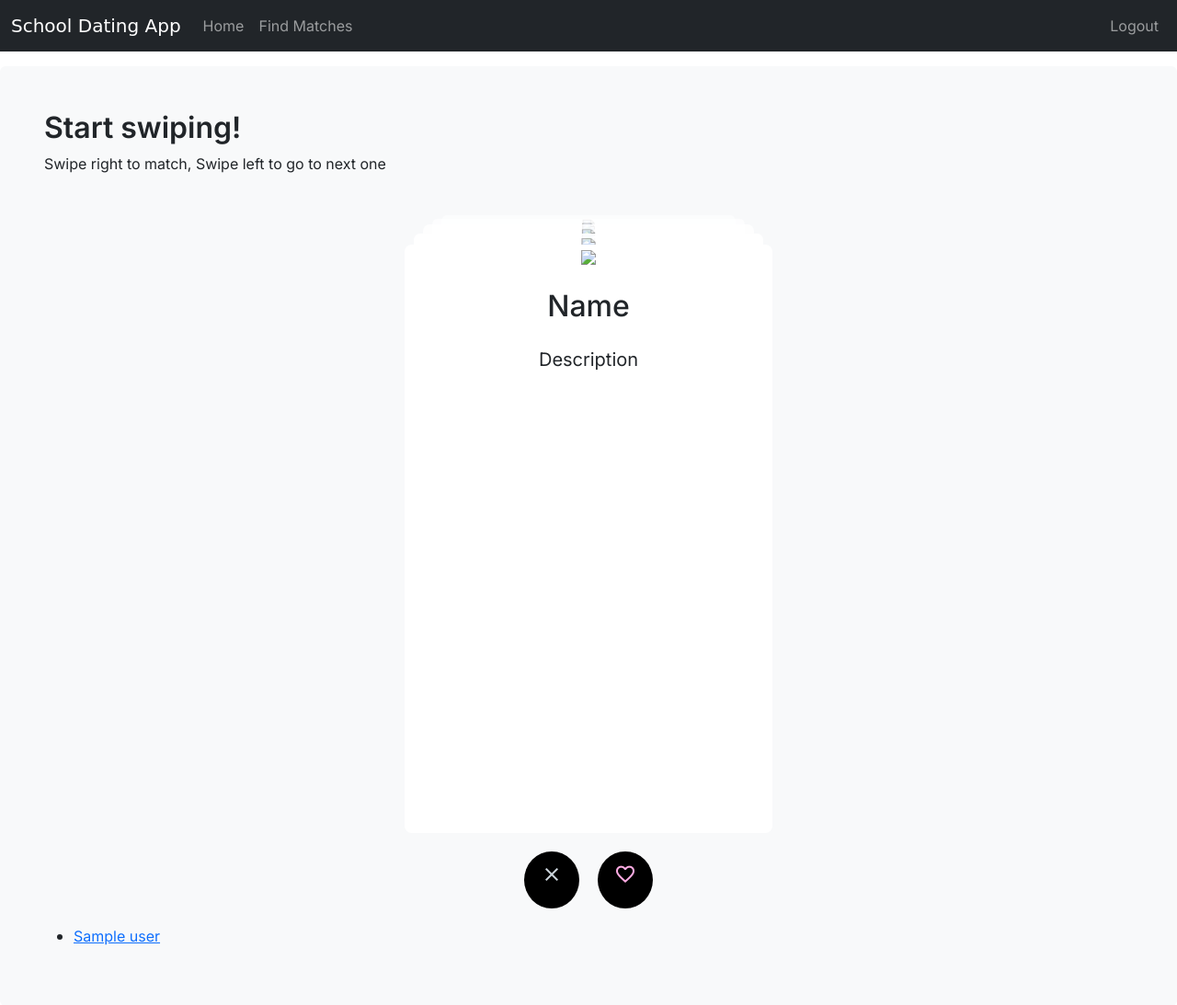
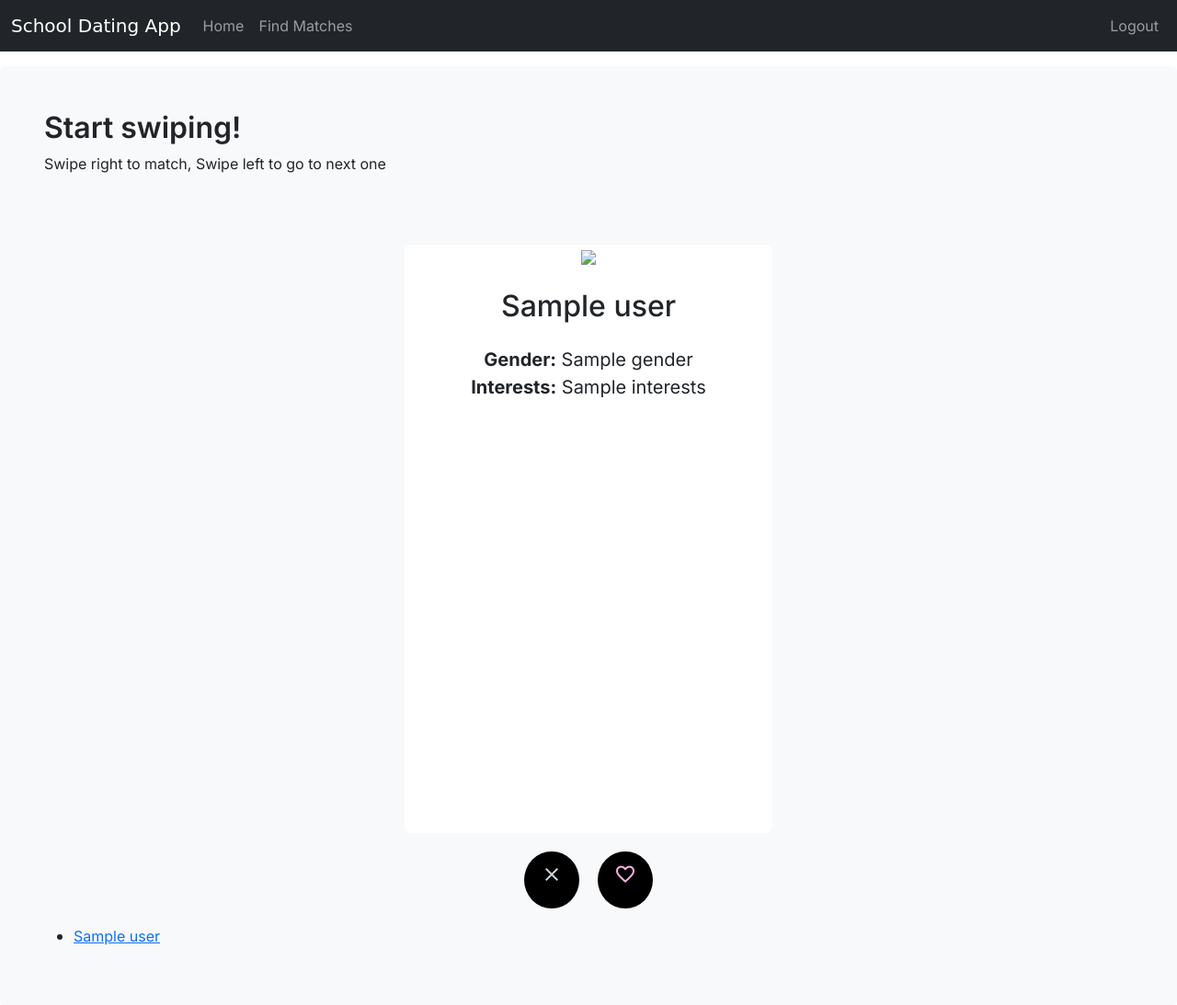
Before and after one commit to ZFCrow/SITDating, a Flask app: template templates/home.html in a window 1280 px wide. Shown: the top 1093 px of the page at 92% size. Run offline with Flask 3, Linux system fonts and the light colour scheme; the visitor is signed in with stand-in values (Sample User, id 1); the template is opened without the code that fills it: most values are stand-ins (such as "Sample title", 1, 10 or a date in 2020); parts of the project's set-up code (start-up, migrations or seed data) failed here and were passed over; some libraries are stand-ins or nearby versions; some web fonts are replaced.

Commit message:
match backend, swipe right backend

```diff
--- a/app.py
+++ b/app.py
@@ -7,14 +7,16 @@ from flask import (
     jsonify,
     flash,
     session,
+
 )
 from sshtunnel import SSHTunnelForwarder
-from Models import db
+from Models import db, SwipeRight, Matches
 from DBManager import DBManager
 
 
 app = Flask(__name__)
 app.config["SECRET_KEY"] = "secret"
+
 
 # SSH server details
 ssh_host = "35.212.133.154"
@@ -48,6 +50,9 @@ app.config["SQLALCHEMY_TRACK_MODIFICATIONS"] = False
 # pass the app to the db object
 db.init_app(app)
 dbmanager = DBManager()
+
+# with app.app_context():
+#     db.create_all() # Create tables
 
 
 @app.route("/")
@@ -87,8 +92,28 @@ def match():
     #retrieve the user id from the session
     user_id = session['user_id']
     matches = dbmanager.get_matches(user_id)
-    print (matches)
+    for match in matches:
+        print(match.username)
+        print (match.age)
     return render_template("match.html", matches = matches)
+
+@app.route("/swipe-right", methods=["POST"])
+def swipe_right():
+    data = request.get_json()
+    userID = session['user_id']
+    swipeeID = data['user_id']
+    print (userID, swipeeID)
+
+    response = dbmanager.add_swipe_right(userID, swipeeID)
+
+    #check if its a match or a swipe right
+    if isinstance(response, Matches):
+        print ("Match")
+        return jsonify({"status": "match"}), 200
+    elif isinstance(response, SwipeRight):
+        print ("Swipe Right")
+        return jsonify({"status": "swipe right"}), 200
+
 
 
 @app.route("/register", methods=["GET", "POST"])
@@ -144,6 +169,7 @@ def preference():
     return render_template("preference.html")
 
 
+
 @app.route("/logout")
 def logout():
     session.pop("user_id", None)
--- a/templates/home.html
+++ b/templates/home.html
@@ -13,31 +13,18 @@
         <p class="inter-regular">Swipe right to match, Swipe left to go to next one</p>
         <div class="tinder">
             <div class="tinder--cards">
-                <div class="tinder--card">
+
+                {% for user in users %}
+                <div class="tinder--card" data-user-id="{{ user.id }}">
                     <img src="https://via.placeholder.com/400x300">
-                    <h4 class="inter-medium">Name</h4>
-                    <p class="inter-regular">Description</p>
+                    <h4 class="inter-medium">{{ user.name }}</h4>
+                    <p class="card-text inter-regular">
+                        <strong>Gender:</strong> {{ user.gender }}<br>
+                        <strong>Interests:</strong> {{ user.interests }}
+                    </p>
                 </div>
-                <div class="tinder--card">
-                    <img src="https://via.placeholder.com/400x300">
-                    <h4 class="inter-medium">Name</h4>
-                    <p class="inter-regular">Description</p>
-                </div>
-                <div class="tinder--card">
-                    <img src="https://via.placeholder.com/400x300">
-                    <h4 class="inter-medium">Name</h4>
-                    <p class="inter-regular">Description</p>
-                </div>
-                <div class="tinder--card">
-                    <img src="https://via.placeholder.com/400x300">
-                    <h4 class="inter-medium">Name</h4>
-                    <p class="inter-regular">Description</p>
-                </div>
-                <div class="tinder--card">
-                    <img src="https://via.placeholder.com/400x300">
-                    <h4 class="inter-medium">Name</h4>
-                    <p class="inter-regular">Description</p>
-                </div>
+                {% endfor %}
+
             </div>
 
             <div class="tinder--buttons">
@@ -49,6 +36,8 @@
                     </span></button>
             </div>
         </div>
+
+
         <ul>
             {% for user in users %}
             <li><a class="inter-regular" href="{{ url_for('profile', user_id=user.id) }}">{{ user.name }}</a></li>
@@ -127,14 +116,36 @@
                     event.target.style.transform = 'translate(' + toX + 'px, ' + (toY + event.deltaY) + 'px) rotate(' + rotate + 'deg)';
 
                     if (event.deltaX > 0) {
-                        alert("Matched")
+                        handleSwipe(event.target, true);
                     } else {
-                        alert("Next")
+                        handleSwipe(event.target, false);
                     }
                     initCards();
                 }
             });
         });
+
+        function handleSwipe(card, liked) {
+            var userId = card.getAttribute('data-user-id');
+            console.log("User ID:", userId, "Liked:", liked);
+
+            if (liked) {
+                fetch('/swipe-right', {
+                    method: 'POST',
+                    headers: {
+                        'Content-Type': 'application/json',
+
+                    },
+                    body: JSON.stringify({ user_id: userId })
+                }).then(response => {
+                    if (response.ok) {
+                        console.log('Swiped right successfully');
+                    } else {
+                        console.error('Error swiping right');
+                    }
+                });
+            }
+        }
 
         function createButtonListener(love) {
             return function (event) {
```
Also changed, not shown: DBManager.py (+40 -3 lines), Models.py (+16 -10 lines), templates/match.html (+20 -11 lines).
